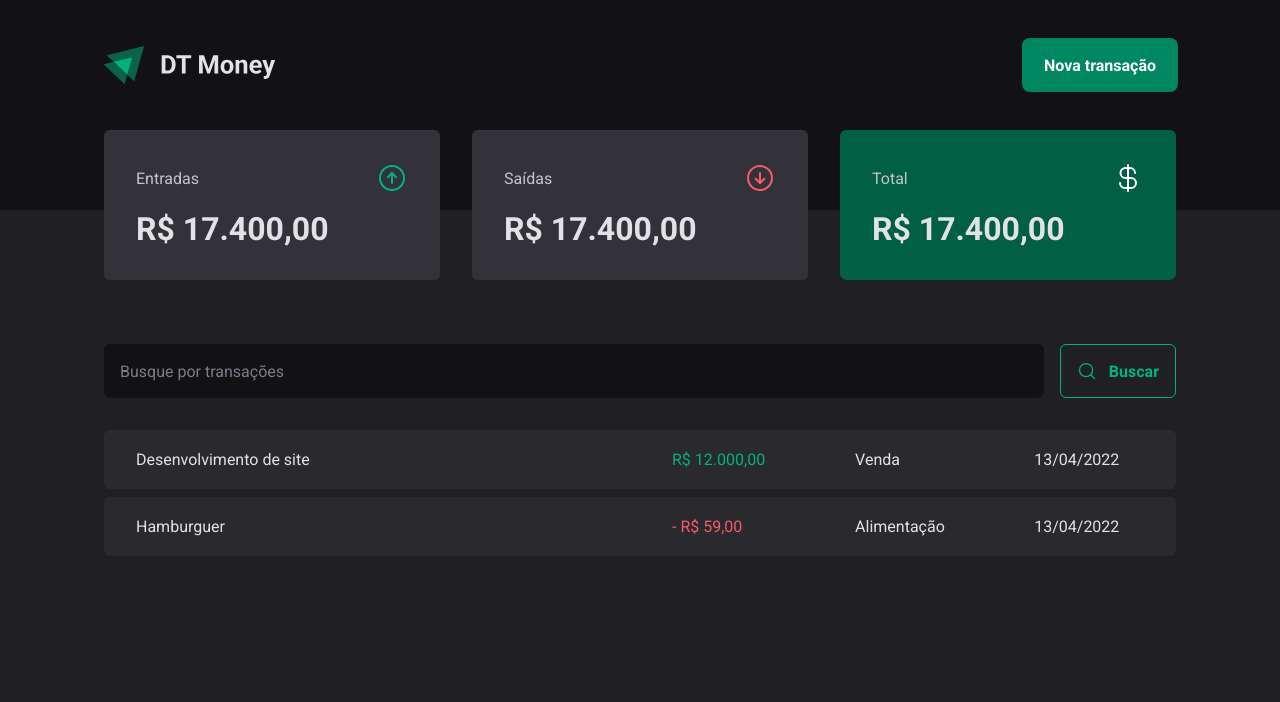
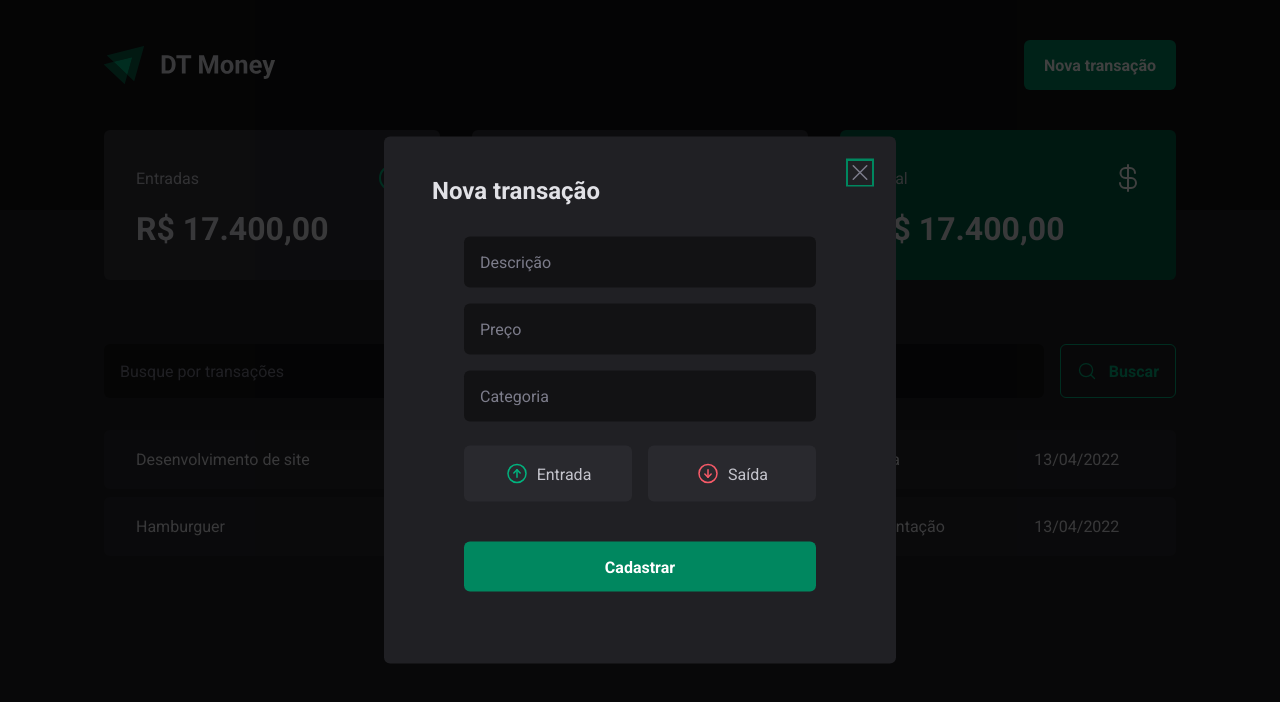
Before and after one commit to IgorSouzza/dt-money, a React (Vite) app: page / in a window 1280 px wide. Both pictures are taken after a click on the button "Nova transação". Shown: the top 702 px of the page. Built offline with nearby package versions, Linux system fonts and the light colour scheme.

Commit message:
feat: add Modal component

```diff
--- a/package.json
+++ b/package.json
@@ -9,6 +9,8 @@
     "preview": "vite preview"
   },
   "dependencies": {
+    "@radix-ui/react-dialog": "^1.0.2",
+    "@radix-ui/react-radio-group": "^1.1.0",
     "phosphor-react": "^1.4.1",
     "react": "^18.2.0",
     "react-dom": "^18.2.0",
--- a/src/components/Header/index.tsx
+++ b/src/components/Header/index.tsx
@@ -3,6 +3,8 @@
 import logoImg from '../../assets/logo.svg'
 
 import { Container } from '../Container'
+import { Modal } from '../Modal'
+import { NewTransactionModal } from '../NewTransactionModal'
 
 export function Header() {
   return (
@@ -10,7 +12,13 @@
       <Container>
         <S.HeaderContent>
           <img src={logoImg} alt="" />
-          <S.NewTransactionButton>Nova transação</S.NewTransactionButton>
+          <Modal
+            trigger={
+              <S.NewTransactionButton>Nova transação</S.NewTransactionButton>
+            }
+          >
+            <NewTransactionModal />
+          </Modal>
         </S.HeaderContent>
       </Container>
     </S.HeaderContainer>
--- /dev/null
+++ b/src/components/Modal/index.tsx
@@ -0,0 +1,18 @@
+import { ReactNode } from 'react'
+import * as Dialog from '@radix-ui/react-dialog'
+
+type ModalProps = {
+  trigger: ReactNode
+  children: ReactNode
+}
+
+export function Modal({ trigger, children }: ModalProps) {
+  return (
+    <>
+      <Dialog.Root>
+        <Dialog.Trigger asChild>{trigger}</Dialog.Trigger>
+        {children}
+      </Dialog.Root>
+    </>
+  )
+}
--- /dev/null
+++ b/src/components/NewTransactionModal/index.tsx
@@ -0,0 +1,34 @@
+import * as Dialog from '@radix-ui/react-dialog'
+import { ArrowCircleDown, ArrowCircleUp, X } from 'phosphor-react'
+
+import * as S from './styles'
+
+export function NewTransactionModal() {
+  return (
+    <Dialog.Portal>
+      <S.Overlay />
+      <S.Content>
+        <Dialog.Title>Nova transação</Dialog.Title>
+        <S.CloseButton>
+          <X size={24} />
+        </S.CloseButton>
+        <form>
+          <input type="text" placeholder="Descrição" />
+          <input type="number" placeholder="Preço" />
+          <input type="text" placeholder="Categoria" />
+          <S.TransactionType>
+            <S.TransactionTypeButton variant="income" value="income">
+              <ArrowCircleUp size={24} />
+              Entrada
+            </S.TransactionTypeButton>
+            <S.TransactionTypeButton variant="outcome" value="outcome">
+              <ArrowCircleDown size={24} />
+              Saída
+            </S.TransactionTypeButton>
+          </S.TransactionType>
+          <button type="submit">Cadastrar</button>
+        </form>
+      </S.Content>
+    </Dialog.Portal>
+  )
+}
--- /dev/null
+++ b/src/components/NewTransactionModal/styles.ts
@@ -0,0 +1,121 @@
+import styled from 'styled-components'
+import * as Dialog from '@radix-ui/react-dialog'
+import * as RadioGroup from '@radix-ui/react-radio-group'
+
+export const Overlay = styled(Dialog.Overlay)`
+  position: fixed;
+  width: 100vw;
+  height: 100vh;
+  inset: 0;
+  background: rgba(0, 0, 0, 0.75);
+`
+
+export const Content = styled(Dialog.Content)`
+  min-width: 32rem;
+  border-radius: 6px;
+  padding: 2.5rem 3rem;
+  background: ${(props) => props.theme['gray-800']};
+
+  position: fixed;
+  top: 50%;
+  left: 50%;
+  transform: translate(-50%, -50%);
+
+  form {
+    margin: 2rem;
+    display: flex;
+    flex-direction: column;
+    gap: 1rem;
+
+    input {
+      border-radius: 6px;
+      border: 0;
+      background: ${(props) => props.theme['gray-900']};
+      color: ${(props) => props.theme['gray-300']};
+      padding: 1rem;
+
+      &::placeholder {
+        color: ${(props) => props.theme['gray-500']};
+      }
+    }
+
+    button[type='submit'] {
+      height: 50px;
+      border: 0;
+      background: ${(props) => props.theme['green-500']};
+      color: ${(props) => props.theme.white};
+      font-weight: bold;
+      padding: 0 1.25rem;
+      border-radius: 6px;
+      margin-top: 1.5rem;
+      cursor: pointer;
+
+      &:hover {
+        background: ${(props) => props.theme['green-700']};
+        transition: background-color 0.2s;
+      }
+    }
+  }
+`
+
+export const CloseButton = styled(Dialog.Close)`
+  position: absolute;
+  top: 1.5rem;
+  right: 1.5rem;
+
+  background: transparent;
+  color: ${(props) => props.theme['gray-500']};
+  border: 0;
+  line-height: 0;
+  cursor: pointer;
+`
+
+export const TransactionType = styled(RadioGroup.Root)`
+  display: grid;
+  grid-template-columns: repeat(2, 1fr);
+  gap: 1rem;
+  margin-top: 0.5rem;
+`
+
+type TransactionTypeButtonProps = {
+  variant: 'income' | 'outcome'
+}
+
+export const TransactionTypeButton = styled(
+  RadioGroup.Item,
+)<TransactionTypeButtonProps>`
+  background: ${(props) => props.theme['gray-700']};
+  padding: 1rem;
+  display: flex;
+  align-items: center;
+  justify-content: center;
+  gap: 0.5rem;
+  border-radius: 6px;
+  cursor: pointer;
+  border: 0;
+  color: ${(props) => props.theme['gray-300']};
+
+  svg {
+    color: ${(props) =>
+      props.variant === 'income'
+        ? props.theme['green-300']
+        : props.theme['red-300']};
+  }
+
+  &[data-state='unchecked']:hover {
+    transition: background-color 0.2s;
+    background: ${(props) => props.theme['gray-600']};
+  }
+
+  &[data-state='checked'] {
+    color: ${(props) => props.theme.white};
+    background: ${(props) =>
+      props.variant === 'income'
+        ? props.theme['green-500']
+        : props.theme['red-500']};
+
+    svg {
+      color: ${(props) => props.theme.white};
+    }
+  }
+`
```
Also changed, not shown: 1 other file (tests, documents, lock files or other folders).
